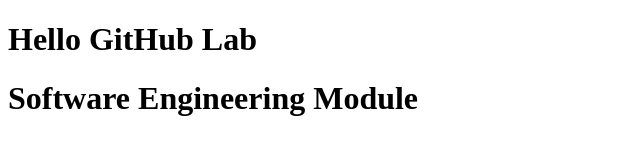
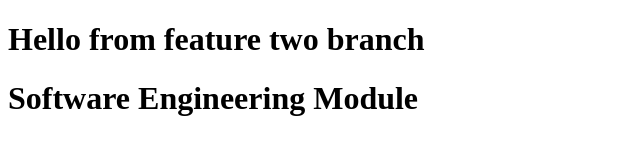
Before and after one commit to sisurunavod123-tech/SE_github_lab2, a plain HTML site: page index.html in a window 1280 px wide. Shown: the whole page, without its empty margins (0-640 px from the left). Drawn offline with Linux system fonts and the light colour scheme.

Commit message:
Change heading in feature two

```diff
--- a/index.html
+++ b/index.html
@@ -4,7 +4,7 @@
   <title>GitHub Lab Session</title>
 </head>
 <body>
-  <h1>Hello GitHub Lab</h1>
+  <h1>Hello from feature two branch</h1>
   <h1>Software Engineering Module</h1>
 </body>
 </html>
```
